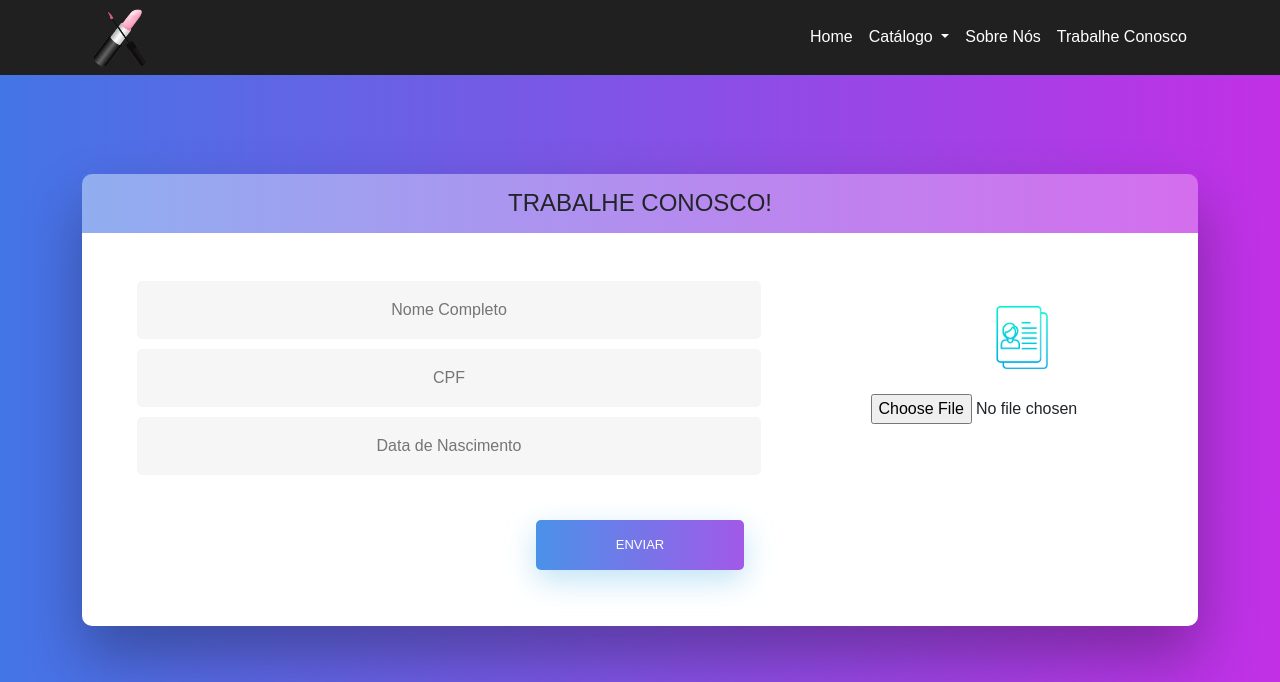
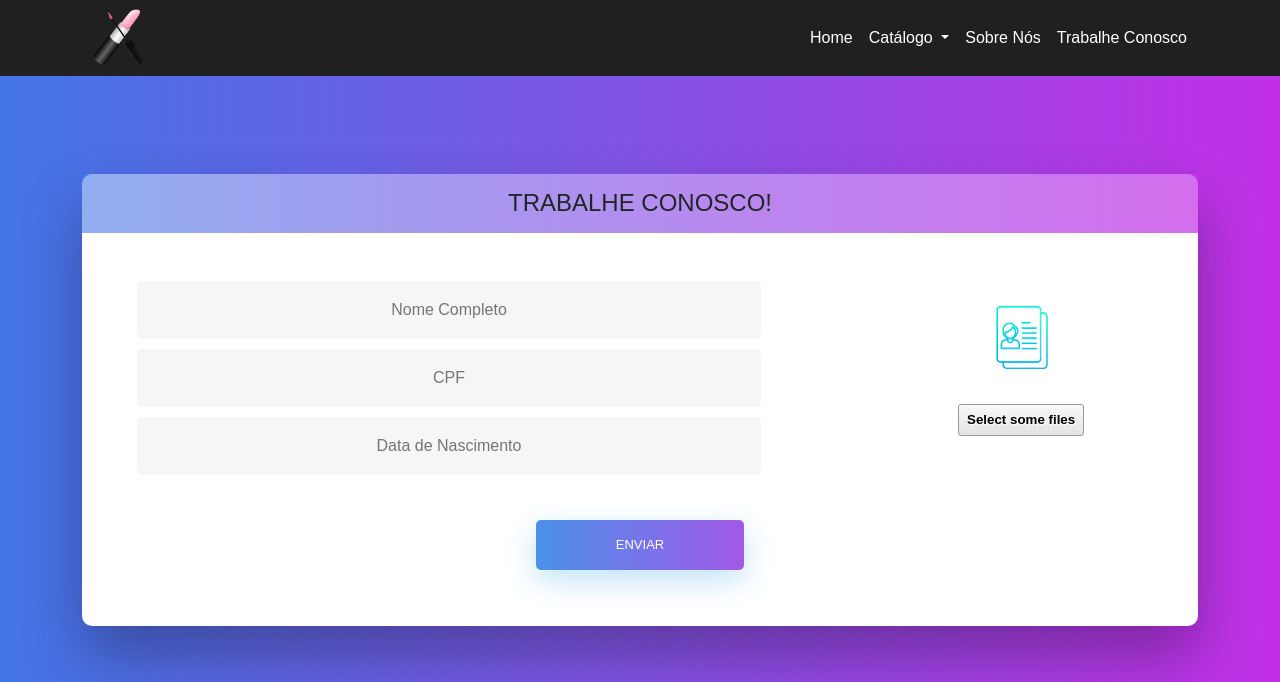
Before and after one commit to WillianDanielCalefi/ProgWeb, a PHP site: page /trab_conosco.html in a window 1280 px wide. Shown: the top 682 px of the page. Run offline with PHP 8.4, Linux system fonts and the light colour scheme; some libraries are stand-ins or nearby versions.

Commit message:
alterações basicas

```diff
--- a/assets/css/style_trabConosco.css
+++ b/assets/css/style_trabConosco.css
@@ -288,3 +288,37 @@ width: 100%;
 #icon {
 width:60%;
 }
+
+
+/* CSS DO BOTAO INPUT FILE */
+.custom-file-input {
+    color: transparent;
+  }
+  .custom-file-input::-webkit-file-upload-button {
+    visibility: hidden;
+  }
+  .custom-file-input::before {
+    content: 'Select some files';
+    color: black;
+    display: inline-block;
+    background: -webkit-linear-gradient(top, #f9f9f9, #e3e3e3);
+    border: 1px solid #999;
+    border-radius: 3px;
+    padding: 5px 8px;
+    outline: none;
+    white-space: nowrap;
+    -webkit-user-select: none;
+    cursor: pointer;
+    text-shadow: 1px 1px #fff;
+    font-weight: 700;
+    font-size: 10pt;
+  }
+  .custom-file-input:hover::before {
+    border-color: black;
+  }
+  .custom-file-input:active {
+    outline: 0;
+  }
+  .custom-file-input:active::before {
+    background: -webkit-linear-gradient(top, #e3e3e3, #f9f9f9);
+  }
--- a/catalogo.html
+++ b/catalogo.html
@@ -25,7 +25,7 @@
 
     <nav class="navbar navbar-expand-lg navbar-light gradiente" style="background-color: #212020; position: fixed; z-index: 16; width: 100%;">
         <div class="container">
-            <a class="" href="home.html"><img style="width: 13%; margin-left: 7px;" src="assets/img/icone.png" alt=""></a>
+            <a style="width: 80px; height: 60px;" href="home.html"><img style="width: 70%; margin-left: 7px;" src="assets/img/icone.png" alt=""></a>
             <button class="navbar-toggler" type="button" data-toggle="collapse" data-target="#navbarNavDropdown" aria-controls="navbarNavDropdown" aria-expanded="false" aria-label="Alterna navegação">
             <span class="navbar-toggler-icon"></span>
             </button>
--- a/compras.html
+++ b/compras.html
@@ -23,7 +23,7 @@
 
           <nav class="navbar navbar-expand-lg navbar-light gradiente" style="background-color: #212020; position: fixed; z-index: 16; width: 100%;">
               <div class="container">
-                  <a class="" href="home.html"><img style="width: 13%; margin-left: 7px;" src="assets/img/icone.png" alt=""></a>
+                  <a style="width: 80px; height: 60px;" href="home.html"><img style="width: 70%; margin-left: 7px;" src="assets/img/icone.png" alt=""></a>
                   <button class="navbar-toggler" type="button" data-toggle="collapse" data-target="#navbarNavDropdown" aria-controls="navbarNavDropdown" aria-expanded="false" aria-label="Alterna navegação">
                   <span class="navbar-toggler-icon"></span>
                   </button>
--- a/sobrenos.html
+++ b/sobrenos.html
@@ -19,7 +19,7 @@
 
     <nav class="navbar navbar-expand-lg navbar-light gradiente" style="background-color: #212020; position: fixed; z-index: 16; width: 100%;">
         <div class="container">
-            <a class="" href="home.html"><img style="width: 13%; margin-left: 7px;" src="assets/img/icone.png" alt=""></a>
+            <a style="width: 80px; height: 60px;" href="home.html"><img style="width: 70%; margin-left: 7px;" src="assets/img/icone.png" alt=""></a>
             <button class="navbar-toggler" type="button" data-toggle="collapse" data-target="#navbarNavDropdown" aria-controls="navbarNavDropdown" aria-expanded="false" aria-label="Alterna navegação">
             <span class="navbar-toggler-icon"></span>
             </button>
--- a/trab_conosco.html
+++ b/trab_conosco.html
@@ -22,7 +22,7 @@
 
     <nav class="navbar navbar-expand-lg navbar-light gradiente" style="background-color: #212020; position: fixed; z-index: 16; width: 100%;">
         <div class="container">
-            <a class="" href="home.html"><img style="width: 13%; margin-left: 7px;" src="assets/img/icone.png" alt=""></a>
+            <a style="width: 80px; height: 60px;" href="home.html"><img style="width: 70%; margin-left: 7px;" src="assets/img/icone.png" alt=""></a>
             <button class="navbar-toggler" type="button" data-toggle="collapse" data-target="#navbarNavDropdown" aria-controls="navbarNavDropdown" aria-expanded="false" aria-label="Alterna navegação">
             <span class="navbar-toggler-icon"></span>
             </button>
@@ -107,7 +107,7 @@
                         <img class="fadeIn second" style="width: 32%; padding: 25px;" src="assets/img/curriculo.png" alt="">
                         <div>
                             <!-- <button class="btn">Upload a file</button> -->
-                            <input class="fadeIn third" type="file" class="custom-file-input">
+                            <input style="width: 128px; margin-top: 10px;" class="fadeIn third custom-file-input" type="file" class="custom-file-input">
                         </div>
                     </div>
                 </div>
```
Also changed, not shown: home.html (+5 -5 lines), assets/img/batom.jpg (added), assets/img/higiene_pessoal.jpg (added).
